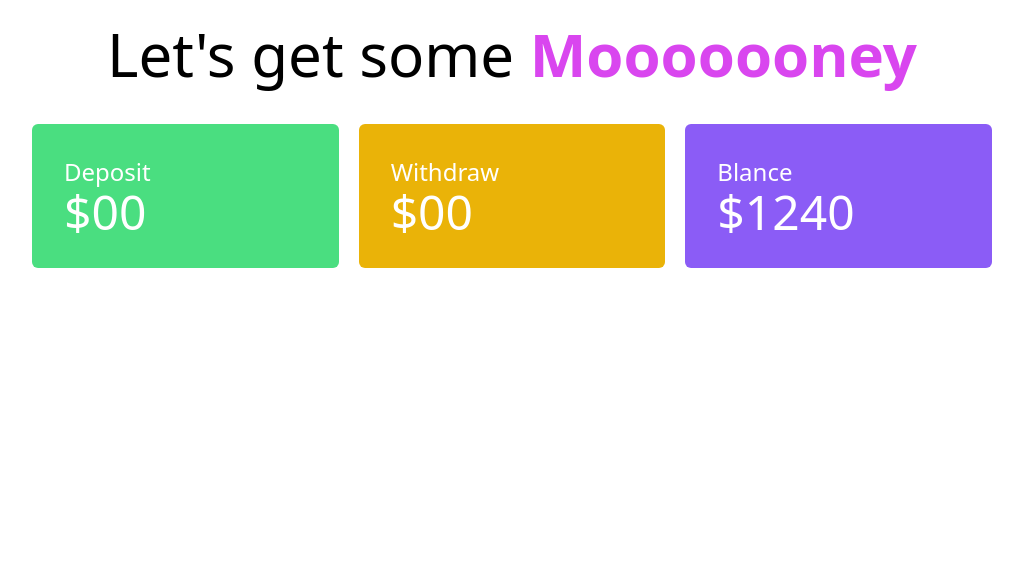
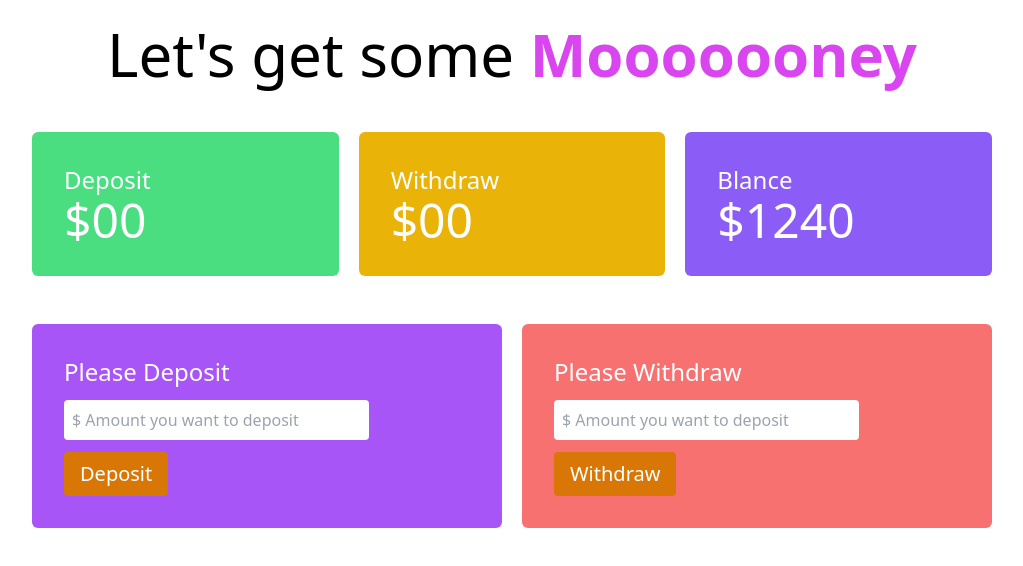
Before and after one commit to iamapusaha/baap-er-bank, a plain HTML site: page bank.html in a window 1280 px wide. Shown: the whole page, without its empty margins (128-1151 px from the left). Drawn offline with nearby package versions, Linux system fonts and the light colour scheme.

Commit message:
all design complete

```diff
--- a/bank.html
+++ b/bank.html
@@ -15,8 +15,8 @@
         </h1>
     </header>
     <main>
-        <section>
-            <div class="grid grid-cols-3 gap-5 w-9/12 mx-auto mt-10 text-white">
+        <section class="mt-12">
+            <div class="grid grid-cols-3 gap-5 w-9/12 mx-auto text-white">
                 <div class="bg-green-400 p-8 rounded-md">
                     <h4 class="text-2xl">Deposit</h4>
                     <h2 class="text-5xl">$00</h2>
@@ -31,6 +31,28 @@
                 </div>
             </div>
         </section>
+
+        <!-- Withdraw and deposit  -->
+        <section class="mt-12">
+            <div class="grid grid-cols-2 gap-5 w-9/12 mx-auto text-white">
+                <div class="bg-purple-500 p-8 rounded-md">
+                    <h4 class="text-2xl mb-3">Please Deposit</h4>
+                    <input class="w-9/12 p-2 rounded block mb-3 text-black" type="number" name="" id="user-password"
+                        placeholder="$ Amount you want to deposit">
+
+                    <button id="btn-deposit"
+                        class="bg-amber-600 px-4 py-2 text-xl text-white rounded hover:bg-blue-700">Deposit</button>
+                </div>
+                <div class="bg-red-400 p-8 rounded-md">
+                    <h4 class="text-2xl mb-3">Please Withdraw</h4>
+                    <input class="w-9/12 p-2 rounded block mb-3 text-black" type="number" name="" id="user-password"
+                        placeholder="$ Amount you want to deposit">
+
+                    <button id="btn-withdraw"
+                        class="bg-amber-600 px-4 py-2 text-xl text-white rounded hover:bg-blue-700">Withdraw</button>
+                </div>
+            </div>
+        </section>
     </main>
 
 </body>
```
